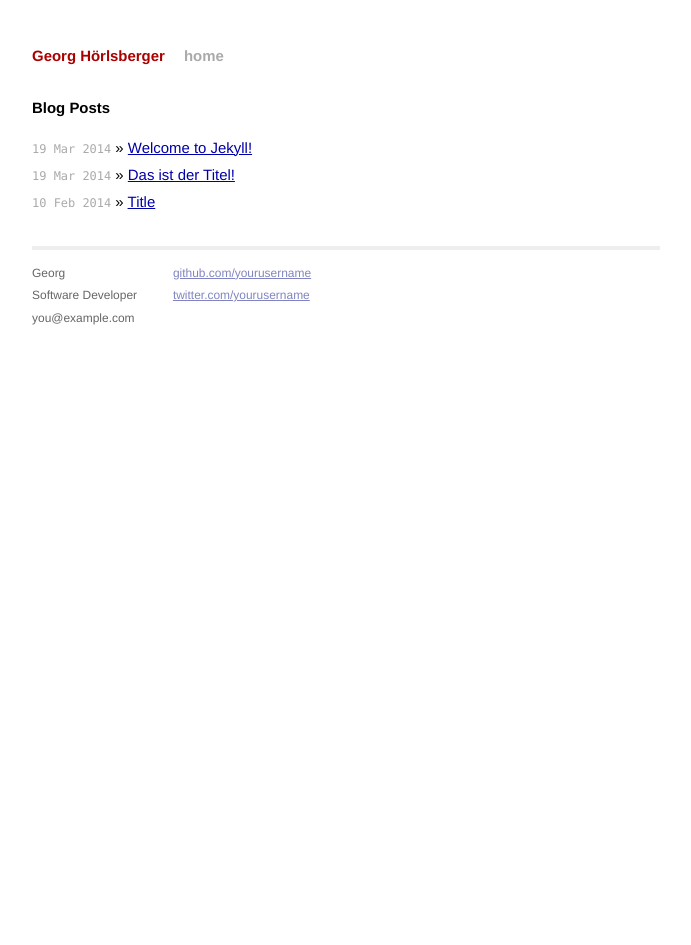
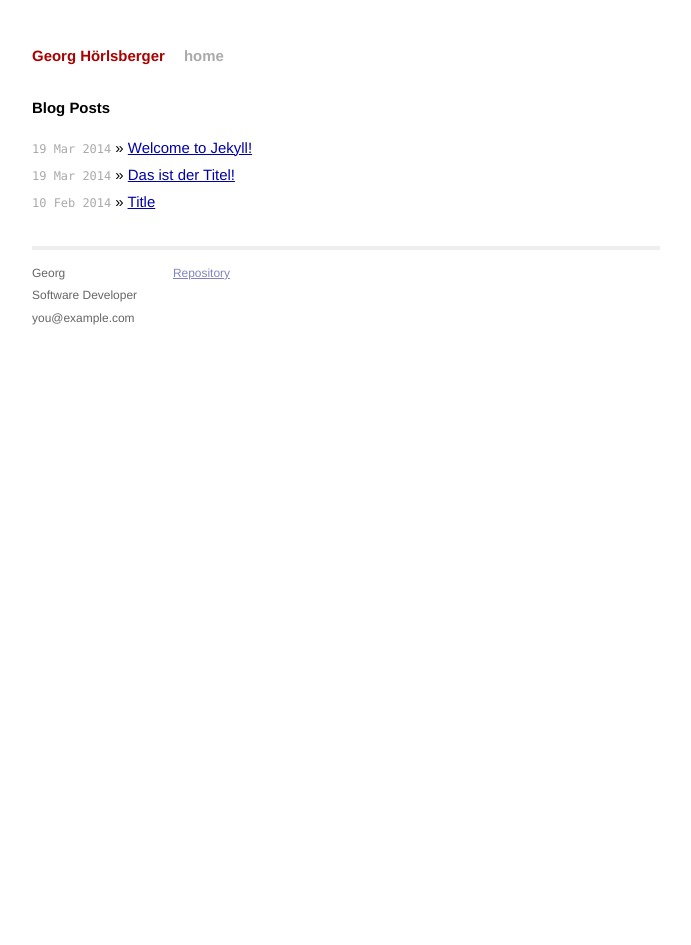
Before and after one commit to hoerlsberger/hoerlsberger.github.io, a Jekyll site: the page built from index.html, in a window 1280 px wide. Shown: the whole page, without its empty margins (294-985 px from the left). Built offline with Jekyll 4.4.1, drawn with Linux system fonts in a browser that asks for light colours; Markdown is read by kramdown in place of the engine named in the settings.

Commit message:
Update default.html

```diff
--- a/_layouts/default.html
+++ b/_layouts/default.html
@@ -33,8 +33,7 @@
             </div>
             <div class="contact">
               <p>
-                <a href="https://github.com/yourusername">github.com/yourusername</a><br />
-                <a href="https://twitter.com/yourusername">twitter.com/yourusername</a><br />
+                <a href="https://github.com/hoerlsberger">Repository</a><br />
               </p>
             </div>
           </div>
```
